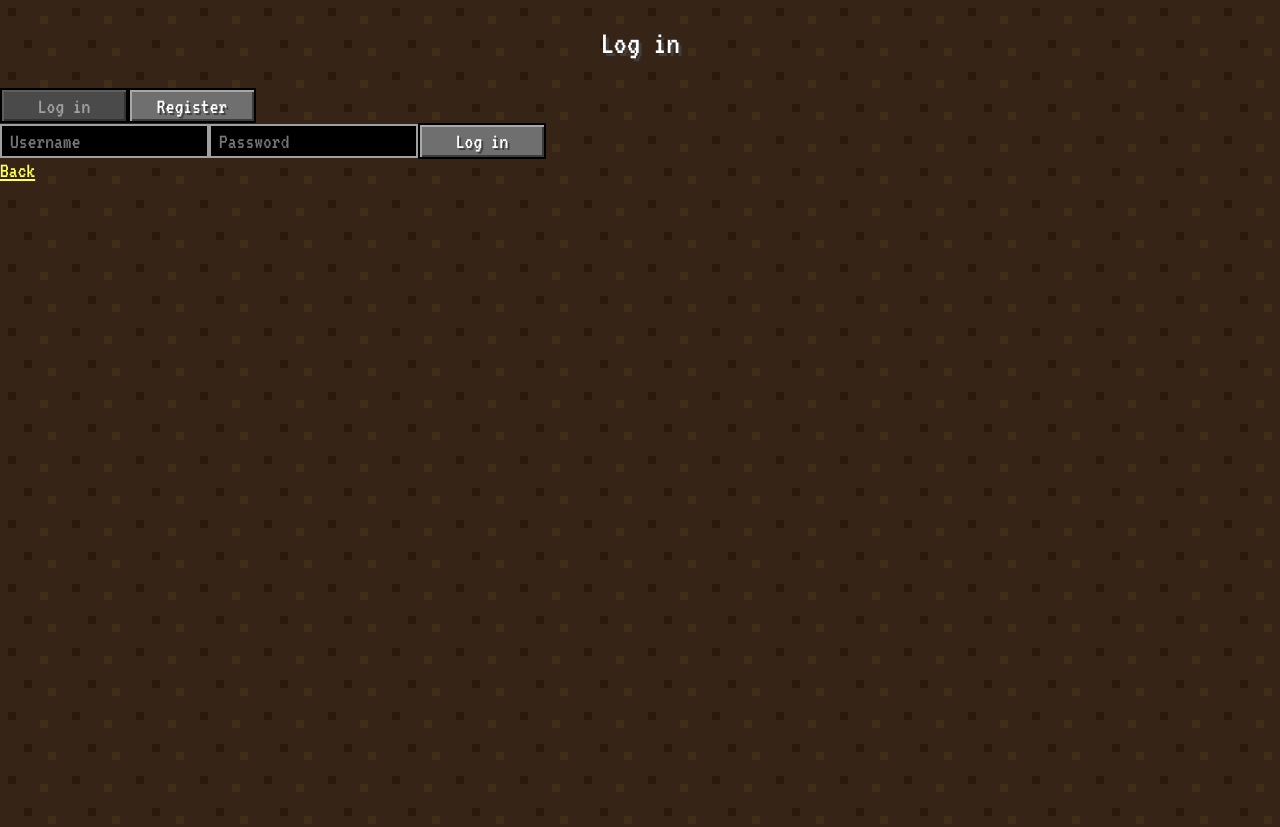
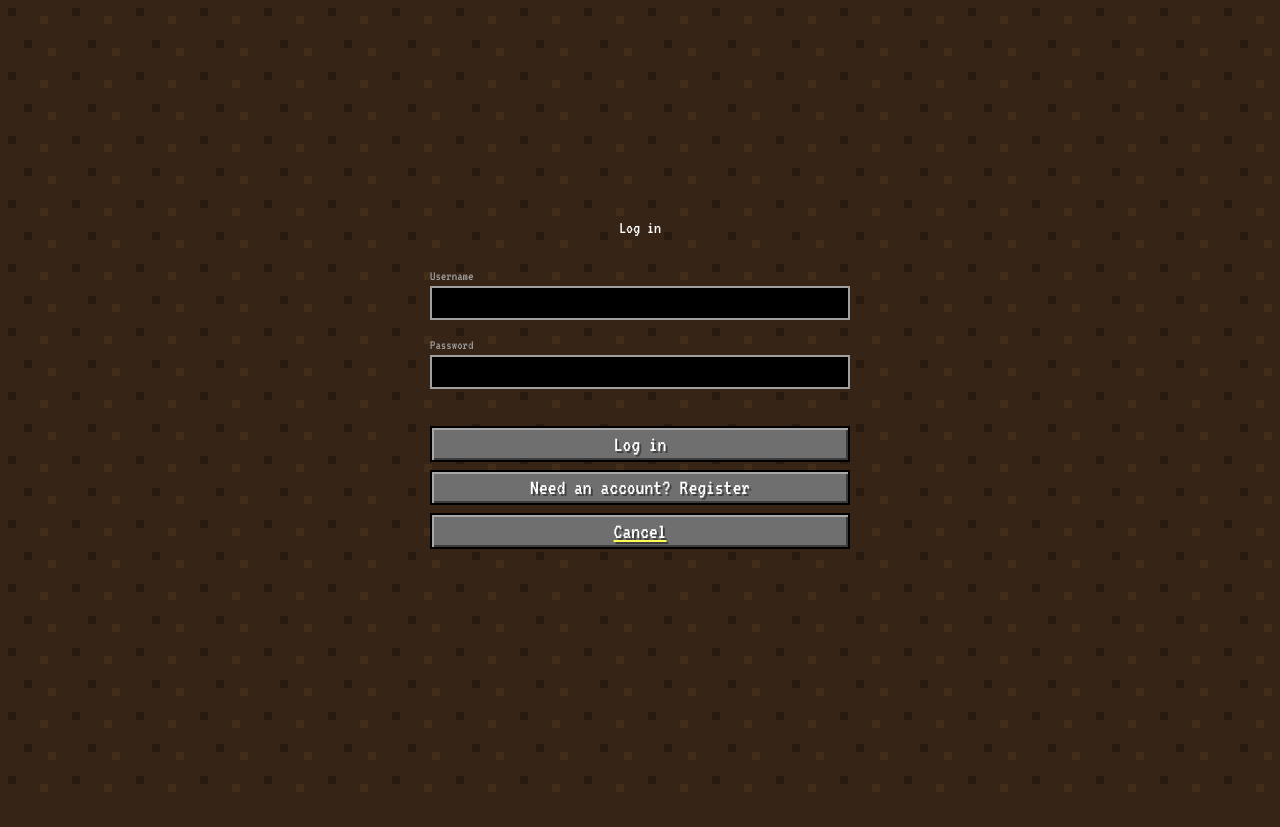
Before and after one commit to Guenks/CheckYourServ, a Vue app in the folder frontend/: page /auth in a window 1280 px wide. After the commit the page ends 800 px from the top, so only its background shows below. Built offline with nearby package versions, Linux system fonts and the light colour scheme.

Commit message:
center form

```diff
--- a/frontend/src/assets/minecraft.css
+++ b/frontend/src/assets/minecraft.css
@@ -82,3 +82,63 @@ pre {
     background: rgba(0, 0, 0, 0.65);
     border: 2px solid #000;
 }
+
+/* Orange focus ring, like the keyboard highlight in Minecraft */
+input:focus-visible,
+select:focus-visible,
+button:focus-visible {
+    outline: 3px solid #e8742a;
+    outline-offset: 2px;
+}
+
+/* Full-screen overlay for forms */
+.mc-screen {
+    position: fixed;
+    inset: 0;
+    z-index: 10;
+    display: flex;
+    flex-direction: column;
+    align-items: center;
+    padding: 2rem 1rem;
+    overflow-y: auto;
+    background: rgba(0, 0, 0, 0.8);
+}
+
+.mc-form {
+    width: min(100%, 420px);
+}
+
+/* Centers vertically, but falls back to top-aligned (and scrollable)
+   if the form is taller than the window */
+.mc-screen > .mc-form {
+    margin-block: auto;
+}
+
+.mc-form h2 {
+    margin: 0 0 2rem;
+    font-size: 1.1rem;
+    text-shadow: none;
+}
+
+.mc-label {
+    display: block;
+    margin: 0 0 0.2rem;
+    font-size: 0.85rem;
+    color: #a0a0a0;
+}
+
+.mc-form input {
+    display: block;
+    width: 100%;
+    margin-bottom: 1.1rem;
+}
+
+.mc-form button {
+    display: block;
+    width: 100%;
+    margin-bottom: 0.5rem;
+}
+
+.mc-gap {
+    height: 1.2rem;
+}
--- a/frontend/src/components/MyServers.vue
+++ b/frontend/src/components/MyServers.vue
@@ -37,6 +37,7 @@ async function api(path, options = {}) {
 async function loadServers() {
   try {
     servers.value = await api("")
+    await updateAll()
   } catch (e) {
     error.value = e.message
   }
@@ -57,6 +58,7 @@ async function addServer() {
     //add server in front-end list
     servers.value.push(create)
     //reset form
+    showForm.value = false
     name.value = ""
     address.value = ""
   } catch (e) {
@@ -116,8 +118,19 @@ function motdLines(id) {
   )
 }
 
+function toggleEdition() {
+  edition.value = edition.value === "java" ? "bedrock" : "java"
+}
+
+function closeForm() {
+  showForm.value = false
+  error.value = ""
+}
+
 onMounted(() => {
-  if (loggedIn) loadServers()
+  if (loggedIn) {
+    loadServers()
+  }
 })
 </script>
 
@@ -165,28 +178,42 @@ onMounted(() => {
 
     <p v-if="error" class="red center">{{ error }}</p>
 
-    <form v-if="showForm" class="form" @submit.prevent="addServer">
-      <input v-model="name" type="text" placeholder="Server name" required maxlength="50" />
-      <input
-        v-model="address"
-        type="text"
-        placeholder="DNS or IP (ex. example.com:25565)"
-        required
-      />
-      <select v-model="edition">
-        <option value="java">Java</option>
-        <option value="bedrock">Bedrock</option>
-      </select>
-      <button type="submit" :disabled="!name.trim() || !address.trim()">Done</button>
-    </form>
-
     <div class="bar">
-      <button type="button" @click="showForm = !showForm">
-        {{ showForm ? "Cancel" : "Add server" }}
-      </button>
+      <button type="button" @click="showForm = true">Add server</button>
       <button type="button" :disabled="updating || !servers.length" @click="updateAll">
         {{ updating ? "Updating..." : "Update status" }}
       </button>
+    </div>
+
+    <div v-if="showForm" class="mc-screen" @keydown.esc="closeForm">
+      <form class="mc-form" @submit.prevent="addServer">
+        <h2>Edit Server Info</h2>
+
+        <label class="mc-label" for="srv-name">Server Name</label>
+        <input
+          id="srv-name"
+          v-model="name"
+          type="text"
+          placeholder="Minecraft Server"
+          required
+          maxlength="50"
+          autofocus
+        />
+
+        <label class="mc-label" for="srv-address">Server Address</label>
+        <input id="srv-address" v-model="address" type="text" required />
+
+        <button type="button" @click="toggleEdition">
+          Edition: {{ edition === "java" ? "Java" : "Bedrock" }}
+        </button>
+
+        <div class="mc-gap" />
+
+        <p v-if="error" class="red center">{{ error }}</p>
+
+        <button type="submit" :disabled="!name.trim() || !address.trim()">Done</button>
+        <button type="button" @click="closeForm">Cancel</button>
+      </form>
     </div>
   </section>
 </template>
--- a/frontend/src/views/AuthView.vue
+++ b/frontend/src/views/AuthView.vue
@@ -53,24 +53,27 @@ async function submit() {
 </script>
 
 <template>
-  <section>
-    <h2>{{ mode === "login" ? "Log in" : "Register" }}</h2>
-    <div>
-      <button type="button" :disabled="mode === 'login'" @click="mode = 'login'">Log in</button>
-      <button type="button" :disabled="mode === 'register'" @click="mode = 'register'">
-        Register
-      </button>
-    </div>
+  <main class="page" style="min-height: 100vh; display: flex; align-items: center">
+    <form class="mc-form" style="margin: 0 auto" @submit.prevent="submit">
+      <h2>{{ mode === "login" ? "Log in" : "Register" }}</h2>
 
-    <form @submit.prevent="submit">
-      <input v-model="username" type="text" placeholder="Username" required minlength="6" />
-      <input v-model="password" type="password" placeholder="Password" required minlength="6" />
+      <label class="mc-label" for="username">Username</label>
+      <input id="username" v-model="username" type="text" required minlength="3" />
+
+      <label class="mc-label" for="password">Password</label>
+      <input id="password" v-model="password" type="password" required minlength="6" />
+
+      <div class="mc-gap" />
+
+      <p v-if="error" class="center" style="color: #ff5555">{{ error }}</p>
+
       <button type="submit" :disabled="loading">
         {{ loading ? "Please wait..." : mode === "login" ? "Log in" : "Create account" }}
       </button>
+      <button type="button" @click="mode = mode === 'login' ? 'register' : 'login'">
+        {{ mode === "login" ? "Need an account? Register" : "Have an account? Log in" }}
+      </button>
+      <RouterLink to="/"><button type="button">Cancel</button></RouterLink>
     </form>
-
-    <p v-if="error" style="color: red">{{ error }}</p>
-    <RouterLink to="/">Back</RouterLink>
-  </section>
+  </main>
 </template>
```
